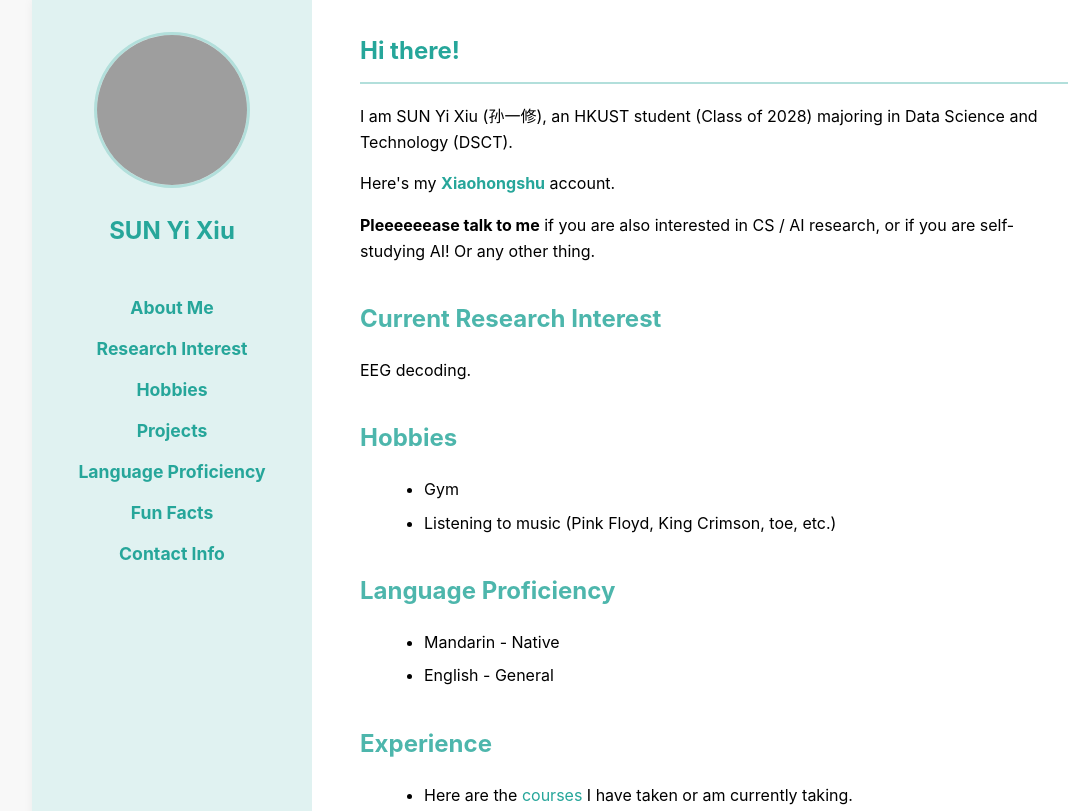
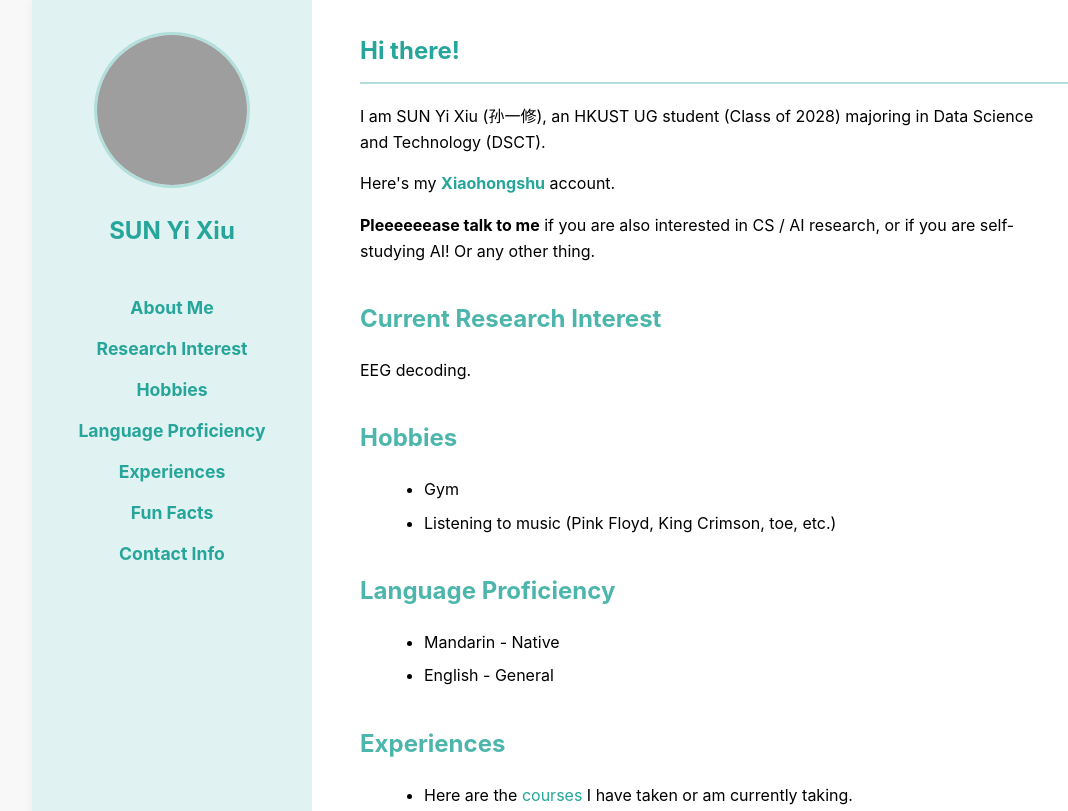
Before and after one commit to sipsite/sipsite.github.io, a plain HTML site: page index.html in a window 1280 px wide. Shown: the top 811 px of the page, without its empty margins (8-1076 px from the left). Drawn offline with Linux system fonts and the light colour scheme; grey boxes are pictures that could not be loaded.

Commit message:
Update index.html

```diff
--- a/index.html
+++ b/index.html
@@ -173,8 +173,8 @@
                     <li><a href="#about">About Me</a></li>
                     <li><a href="#research">Research Interest</a></li>
                     <li><a href="#hobbies">Hobbies</a></li>
-                    <li><a href="#projects">Projects</a></li>
                     <li><a href="#language">Language Proficiency</a></li>
+                    <li><a href="#projects">Experiences</a></li>
                     <li><a href="#fun-facts">Fun Facts</a></li>
                     <li><a href="#contact">Contact Info</a></li>
                 </ul>
@@ -185,7 +185,7 @@
             <section id="about">
                 <h1>Hi there!</h1>
 
-                <p>I am SUN Yi Xiu (孙一修), an HKUST student (Class of 2028) majoring in Data Science and Technology (DSCT).</p>
+                <p>I am SUN Yi Xiu (孙一修), an HKUST UG student (Class of 2028) majoring in Data Science and Technology (DSCT).</p>
                 <p>
                     Here's my <a href="https://www.xiaohongshu.com/user/profile/5eeb51dd0000000001001ef0" target="_blank" class="rednote-link">Xiaohongshu</a> account.
                 </p>
@@ -216,7 +216,7 @@
                 </ul>
             </section>
             <section id="projects">
-                <h2>Experience</h2>
+                <h2>Experiences</h2>
                 <ul>
                     <!--
                     <li>Our 2025 GenAI Hackathon project: confidential now.</li>
```
